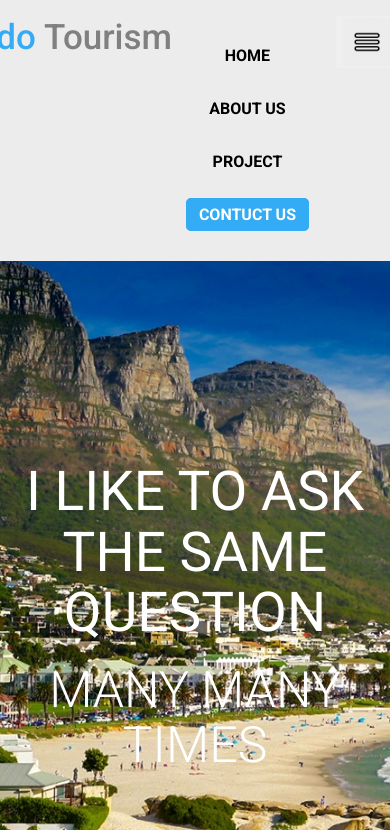
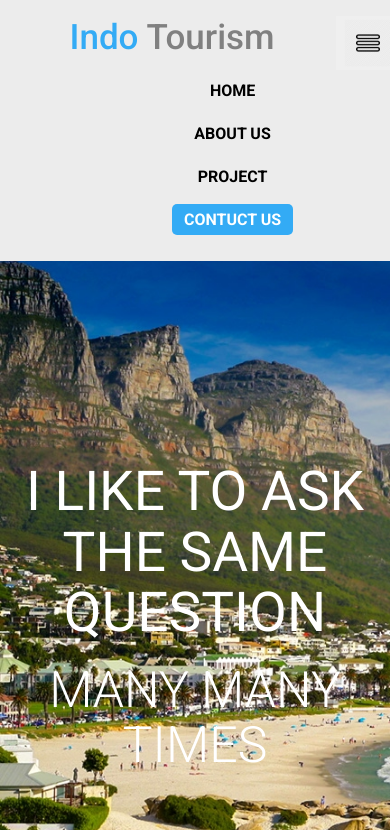
Before and after one commit to mizan341/practice-project, a plain HTML site: page index.html in a window 390 px wide. Both pictures are taken after a click on the button 367 px from the left and 42 px from the top of the page. Shown: the top 830 px of the page. Drawn offline with nearby package versions, Linux system fonts and the light colour scheme.

Commit message:
some change work is done for hosting

```diff
--- a/index.html
+++ b/index.html
@@ -104,12 +104,14 @@
                     </div>
                 </div>
             </div>
+            <footer>
+                <p>Design by mizan & copyright @ 2020 mizan all rights reserved</p>
+            </footer>
         </div>
+
     </section>
 
-    <footer>
-        <p>Design by mizan & copyright @ 2020 mizan all rights reserved</p>
-    </footer>
+
 
     <script src="https://ajax.googleapis.com/ajax/libs/jquery/3.5.1/jquery.min.js"></script>
     <script src="https://maxcdn.bootstrapcdn.com/bootstrap/3.4.0/js/bootstrap.min.js"></script>
--- a/style.css
+++ b/style.css
@@ -12,13 +12,12 @@ body {
 }
 .nav-logo-area{
     width: 20%;
-    padding: 13px 50px 0px 50px;
+    padding: 13px 0px 0px 50px;
+    /* display: flex; */
 }
 
 .nav-logo-area a{
    text-decoration: none;
-    display: flex;
-    justify-content: center;
     font-weight: 500;
     font-size: 35px;
     color: grey;
@@ -35,15 +34,17 @@ span{
 .hamburger-area {
     width: 10%;
     padding: 15px 0px 0px 0px;
-    display: flex;
-    justify-content: flex-end;
+    /* s */
+    /* justify-content: center; */
     display: none;
+     border: 1px solid transparent;
 }
 .hamburger-menu{
     width: 50px;
+     border: 1px solid transparent;
 }
 .ham-button{
-    border: 1px solid #ececec;
+    border: 1px solid transparent;
 }
 
 .nav-menu{
@@ -60,16 +61,23 @@ span{
 .nav-menu li a{
    text-decoration: none;
    color: black;
-   padding: 6px 10px 6px 10px;
+   padding: 6px 12px 6px 12px;
    font-size: 16px;
    font-weight: bold;
    text-transform: uppercase;
+   transition: .5s;
+   border-radius: 5px;
+
+}
+.nav-menu li a:hover{
+   background: #33abf5;
+   color: white;
+
 }
 #contact{
     padding: 6px 12px 6px 12px;
     color: white;
     background-color: #33abf5;
-    border: 1px solid #33abf5;
     border-radius: 5px;
 }
 .banner{
@@ -204,7 +212,11 @@ footer{
 @media only screen and (max-width: 768px) {
     .nav-menu-area {
         display: none;
+        margin-top: 40px;
 
+    }
+    .nav-area{
+        width: 90%;
     }
     .nav-menu{
         display: flex;
@@ -212,7 +224,7 @@ footer{
     }
     .nav-menu li {
       text-align: center;
-      padding: 15px;
+      padding: 10px;
     }
     .hamburger-area {
         display: block;
@@ -227,4 +239,5 @@ footer{
          font-size: 18px;
      }
 }
+
 /* end */
```
